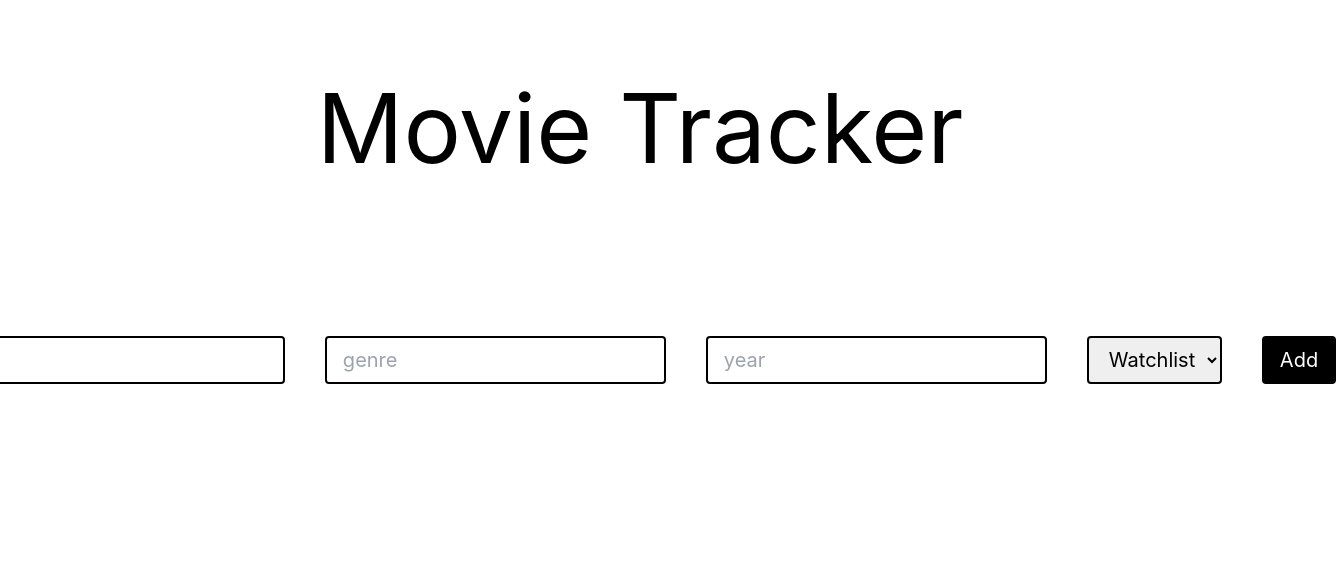
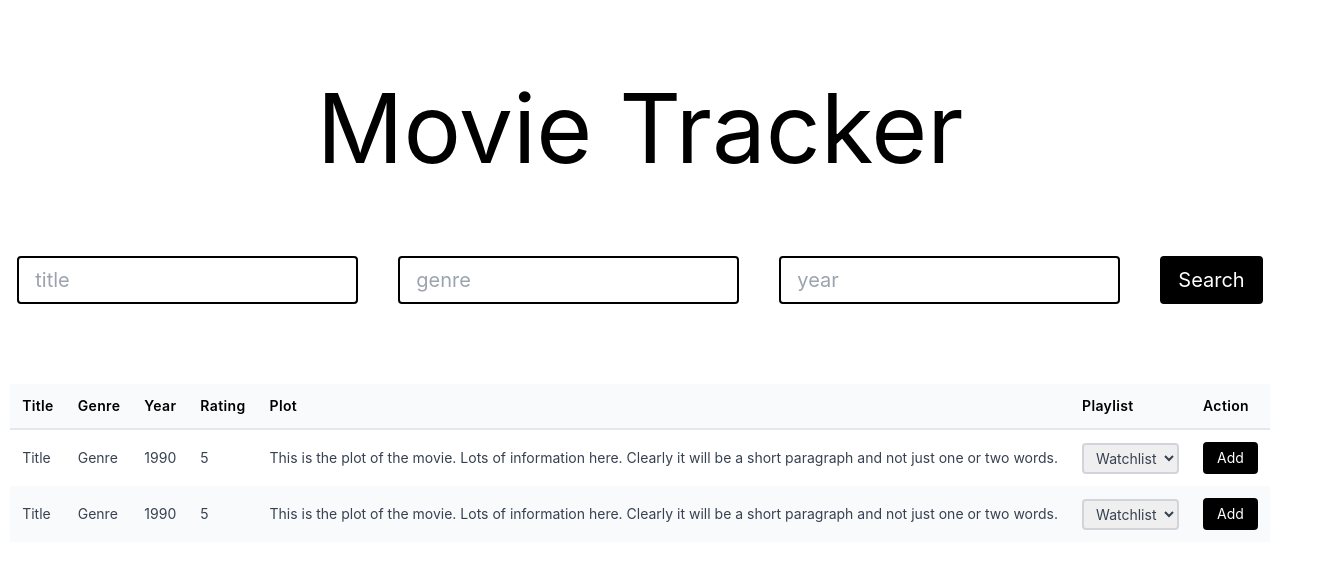
Before and after one commit to suhas-sunder/movie-database-lookup, a React (Create React App) app in the folder client/: page / in a window 1280 px wide. Shown: the top 568 px of the page, 1336 px wide, since content can reach past the window. Built offline with nearby package versions, Linux system fonts and the light colour scheme.

Commit message:
feat: movies table placeholder
-Add a table as a placeholder for organizing and displaying information about searched movies. -Add styling to make the table look presentable.

```diff
--- a/client/src/components/AddSearchMovies.tsx
+++ b/client/src/components/AddSearchMovies.tsx
@@ -2,7 +2,7 @@ import React from "react";
 
 function AddSearchMovies() {
   return (
-    <form className="flex m-40 gap-10">
+    <form className="flex m-20 gap-10">
       <input
         aria-label="search by movie title"
         placeholder="title"
@@ -18,17 +18,12 @@ function AddSearchMovies() {
         placeholder="year"
         className="border-2 border-black rounded text-xl p-2 pl-4 "
       />
-      <select
-        aria-label="Select a playlist"
-        className="border-2 border-black rounded text-xl p-2 pl-4 "
-      >
-        <option key="watchlist">Watchlist</option>
-      </select>
+
       <button
-        aria-label="Add movie to playlist"
+        aria-label="Search for movie"
         className="border-2 border-black rounded bg-black text-white text-xl p-2 pl-4 pr-4"
       >
-        Add
+        Search
       </button>
     </form>
   );
--- a/client/src/components/Movies.tsx
+++ b/client/src/components/Movies.tsx
@@ -1,7 +1,91 @@
 import React from "react";
 
 function Movies() {
-  return <div>Movies</div>;
+  return (
+    <div>
+      <table className="table-auto">
+        <thead className="bg-gray-50 border-b-2 border-gray-200">
+          <tr>
+            <th className="p-3 text-sm font-semibold tracking-wide text-left">
+              Title
+            </th>
+            <th className="p-3 text-sm font-semibold tracking-wide text-left">
+              Genre
+            </th>
+            <th className="p-3 text-sm font-semibold tracking-wide text-left">
+              Year
+            </th>
+            <th className="p-3 text-sm font-semibold tracking-wide text-left">
+              Rating
+            </th>
+            <th className="p-3 text-sm font-semibold tracking-wide text-left">
+              Plot
+            </th>
+            <th className="p-3 text-sm font-semibold tracking-wide text-left">
+              Playlist
+            </th>
+            <th className="p-3 text-sm font-semibold tracking-wide text-left">
+              Action
+            </th>
+          </tr>
+        </thead>
+        <tbody>
+          <tr className="bg-white">
+            <td className="p-3 text-sm text-gray-700">Title</td>
+            <td className="p-3 text-sm text-gray-700">Genre</td>
+            <td className="p-3 text-sm text-gray-700">1990</td>
+            <td className="p-3 text-sm text-gray-700">5</td>
+            <td className="p-3 text-sm text-gray-700">
+              This is the plot of the movie. Lots of information here. Clearly
+              it will be a short paragraph and not just one or two words.
+            </td>
+            <td className="p-3 text-sm text-gray-700">
+              <select
+                aria-label="Select a playlist"
+                className="border-2 border-gray-300 rounded p-1 pl-2 text-sm"
+              >
+                <option key="watchlist">Watchlist</option>
+              </select>
+            </td>
+            <td className="p-3 text-sm text-gray-700">
+              <button
+                aria-label="Add movie to playlist"
+                className="border-2 border-black rounded bg-black text-white text-sm p-1 pl-3 pr-3"
+              >
+                Add
+              </button>
+            </td>
+          </tr>
+          <tr className="bg-gray-50">
+            <td className="p-3 text-sm text-gray-700">Title</td>
+            <td className="p-3 text-sm text-gray-700">Genre</td>
+            <td className="p-3 text-sm text-gray-700">1990</td>
+            <td className="p-3 text-sm text-gray-700">5</td>
+            <td className="p-3 text-sm text-gray-700">
+              This is the plot of the movie. Lots of information here. Clearly
+              it will be a short paragraph and not just one or two words.
+            </td>
+            <td className="p-3 text-sm text-gray-700">
+              <select
+                aria-label="Select a playlist"
+                className="border-2 border-gray-300 rounded p-1 pl-2 text-sm"
+              >
+                <option key="watchlist">Watchlist</option>
+              </select>
+            </td>
+            <td className="p-3 text-sm text-gray-700">
+              <button
+                aria-label="Add movie to playlist"
+                className="border-2 border-black rounded bg-black text-white text-sm p-1 pl-3 pr-3"
+              >
+                Add
+              </button>
+            </td>
+          </tr>
+        </tbody>
+      </table>
+    </div>
+  );
 }
 
 export default Movies;
--- a/client/src/routes/Home.tsx
+++ b/client/src/routes/Home.tsx
@@ -1,12 +1,14 @@
 import React from "react";
 import Header from "../components/Header";
 import AddSearchMovies from "../components/AddSearchMovies";
+import Movies from "../components/Movies";
 
 function Home() {
   return (
     <div className="flex flex-col w-full justify-center items-center">
       <Header />
       <AddSearchMovies />
+      <Movies />
     </div>
   );
 }
```
